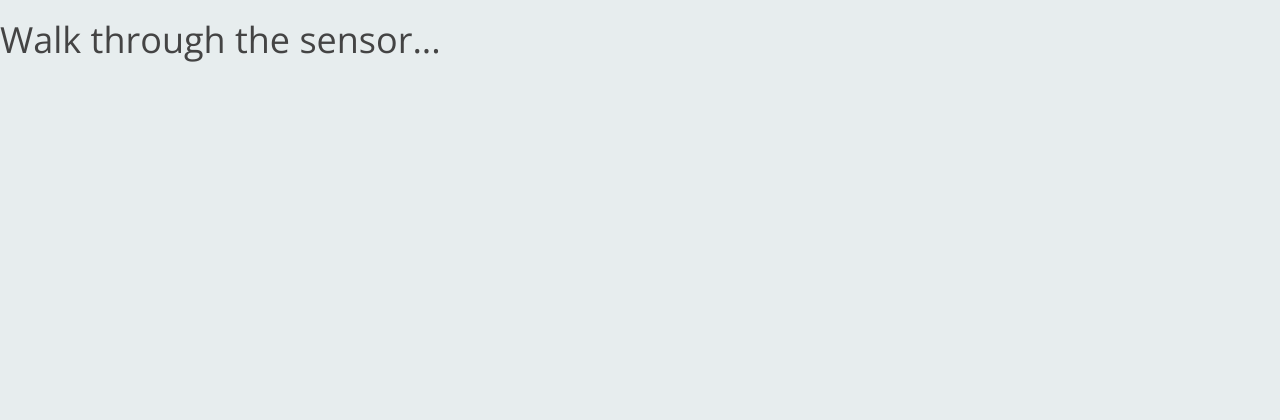
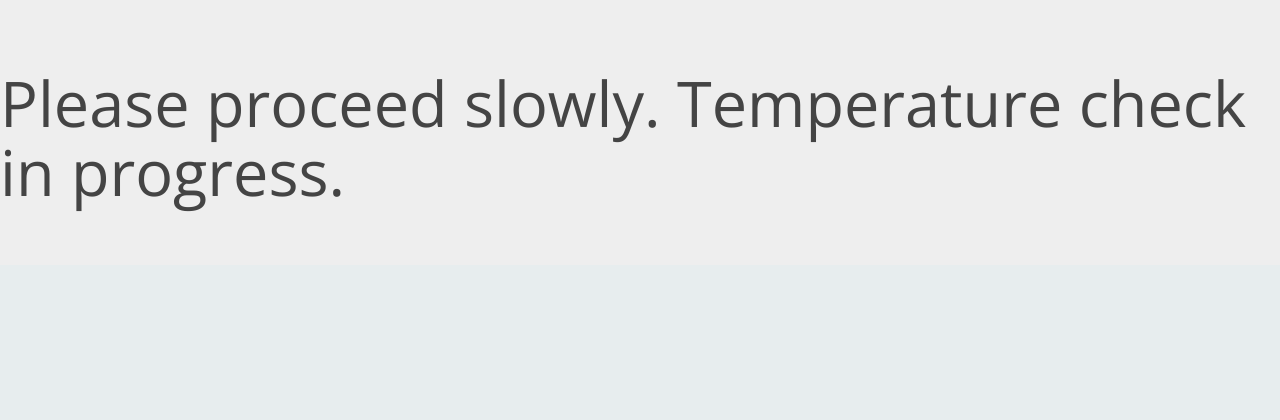
Before and after one commit to jihyukbae/too-hot, a Flask app: page / in a window 1280 px wide. Shown: the top 420 px of the page. After the commit the page ends 212 px from the top, so only its background shows below. Run offline with Flask 2, Linux system fonts and the light colour scheme; some libraries are stand-ins or nearby versions.

Commit message:
Minor styling

```diff
--- a/app/templates/index.html
+++ b/app/templates/index.html
@@ -16,9 +16,7 @@
 
 </head>
 <body>
-  <h1 id="defaulttext" class="centeredText">Walk through the sensor...</h1>
-  <h1 id="sickText" class="centeredText" style="display:none">You have a fever!</h1>
-  <h1 id="healthyText" class="centeredText" style="display:none">You're good to go!</h1>
+
 
 
 
@@ -40,27 +38,31 @@
     });
 
     function showDefaultText() {
-      document.body.style.backgroundColor = "white";
+      document.getElementById("maindisplay").style = "background-color: white";
       document.getElementById("defaulttext").style = "display:unset";
       document.getElementById("sickText").style = "display:none";
       document.getElementById("healthyText").style = "display:none";
     }
 
     function showSickText() {
-      document.body.style.backgroundColor = "red";
+      document.getElementById("maindisplay").style = "background-color: red";
       document.getElementById("defaulttext").style = "display:none";
       document.getElementById("sickText").style = "display:unset";
       document.getElementById("healthyText").style = "display:none";
     }
 
     function showHealthyText() {
-      document.body.style.backgroundColor = "green";
+      document.getElementById("maindisplay").style = "background-color: green";
       document.getElementById("defaulttext").style = "display:none";
       document.getElementById("sickText").style = "display:none";
       document.getElementById("healthyText").style = "display:unset";
     }
 
 </script>
-
+<div class="jumbotron" id="maindisplay">
+    <h1 id="defaulttext" class="centeredText">Please proceed slowly. Temperature check in progress.</h1>
+  <h1 id="sickText" class="centeredText" style="display:none">You have a fever!</h1>
+  <h1 id="healthyText" class="centeredText" style="display:none">You're good to go!</h1>
+</div>
 </body>
 </html>
```
Also changed, not shown: database.db.
